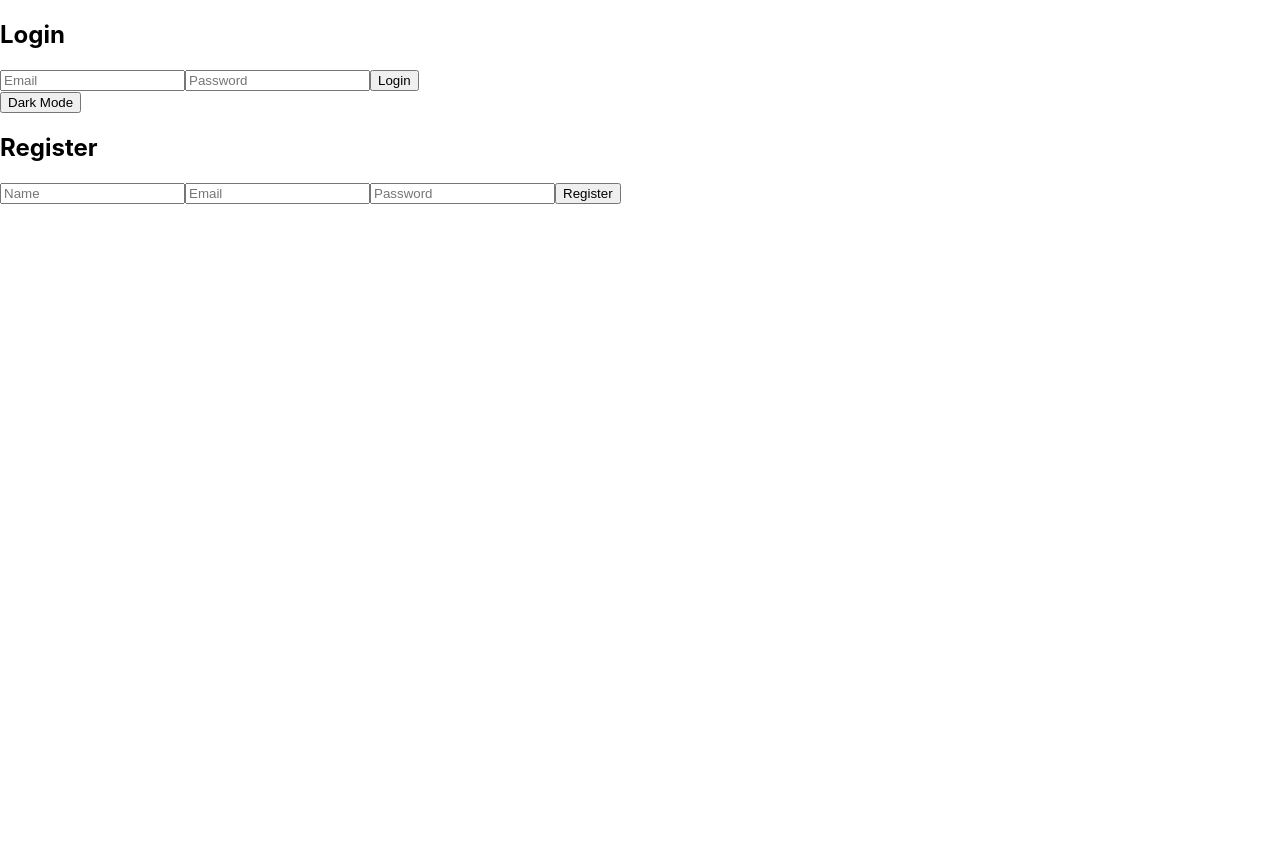
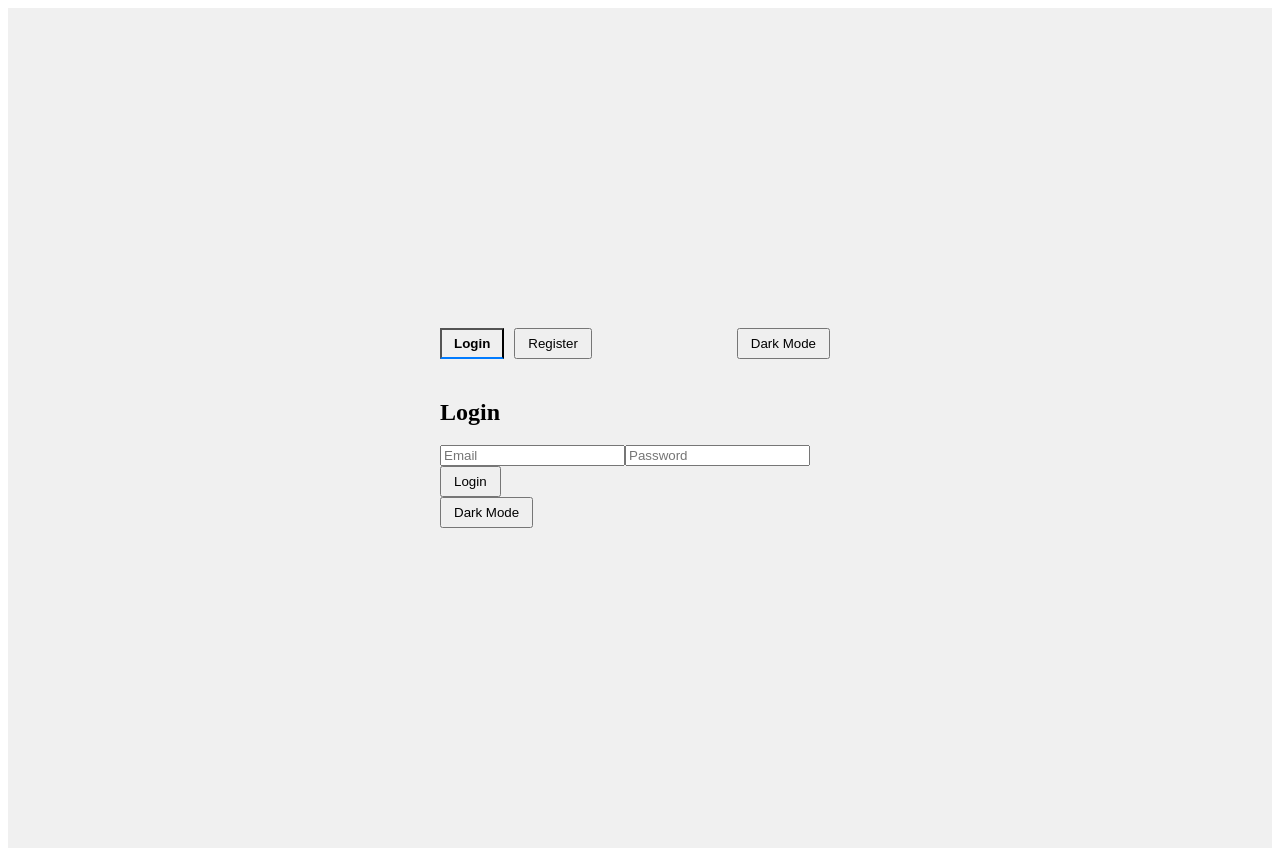
Before and after one commit to tgillenh2o/crm-idx, a React (Vite) app in the folder frontend/: page / in a window 1280 px wide. Before the commit the page ends 800 px from the top, so only its background shows below. Built offline with nearby package versions, Linux system fonts and the light colour scheme.

Commit message:
Fixing frontend to deploy

```diff
--- a/frontend/src/app.jsx
+++ b/frontend/src/app.jsx
@@ -1,13 +1,33 @@
+// src/app.jsx
+import React, { useState } from "react";
 import { AuthProvider } from "./context/AuthContext";
 import Login from "./pages/Login";
 import Register from "./pages/Register";
 
 export default function App() {
+  const [view, setView] = useState("login"); // toggle between 'login' and 'register'
+  const [darkMode, setDarkMode] = useState(false);
+
   return (
     <AuthProvider>
-      <div className="app-container">
-        <Login />
-        <Register />
+      <div className={darkMode ? "app-container dark" : "app-container"}>
+        <header style={{ display: "flex", justifyContent: "space-between", width: "100%", maxWidth: 400, marginBottom: 20 }}>
+          <div>
+            <button onClick={() => setView("login")} className={view === "login" ? "active" : ""}>
+              Login
+            </button>
+            <button onClick={() => setView("register")} className={view === "register" ? "active" : ""}>
+              Register
+            </button>
+          </div>
+          <button onClick={() => setDarkMode(!darkMode)}>
+            {darkMode ? "Light Mode" : "Dark Mode"}
+          </button>
+        </header>
+
+        <div style={{ width: "100%", maxWidth: 400 }}>
+          {view === "login" ? <Login /> : <Register />}
+        </div>
       </div>
     </AuthProvider>
   );
--- a/frontend/src/styles.css
+++ b/frontend/src/styles.css
@@ -1,6 +1,26 @@
-body { font-family: Inter, Arial, sans-serif; margin: 0; padding: 0; }
-.container { max-width: 1100px; margin: 24px auto; padding: 0 16px; }
-.btn { display: inline-block; padding: 8px 12px; border-radius: 6px; cursor: pointer; }
-.btn-primary { background: #2563eb; color: white; }
-.card { border: 1px solid #e5e7eb; border-radius: 8px; padding: 12px; background: white; }
-.input { width: 100%; padding: 8px; border: 1px solid #d1d5db; border-radius: 6px; }
+.app-container {
+  display: flex;
+  flex-direction: column;
+  align-items: center;
+  justify-content: center;
+  min-height: 100vh;
+  padding: 20px;
+  background-color: #f0f0f0;
+  color: #000;
+}
+
+.app-container.dark {
+  background-color: #1a1a1a;
+  color: #f0f0f0;
+}
+
+button {
+  margin-right: 10px;
+  padding: 6px 12px;
+  cursor: pointer;
+}
+
+button.active {
+  font-weight: bold;
+  border-bottom: 2px solid #007bff;
+}
```
